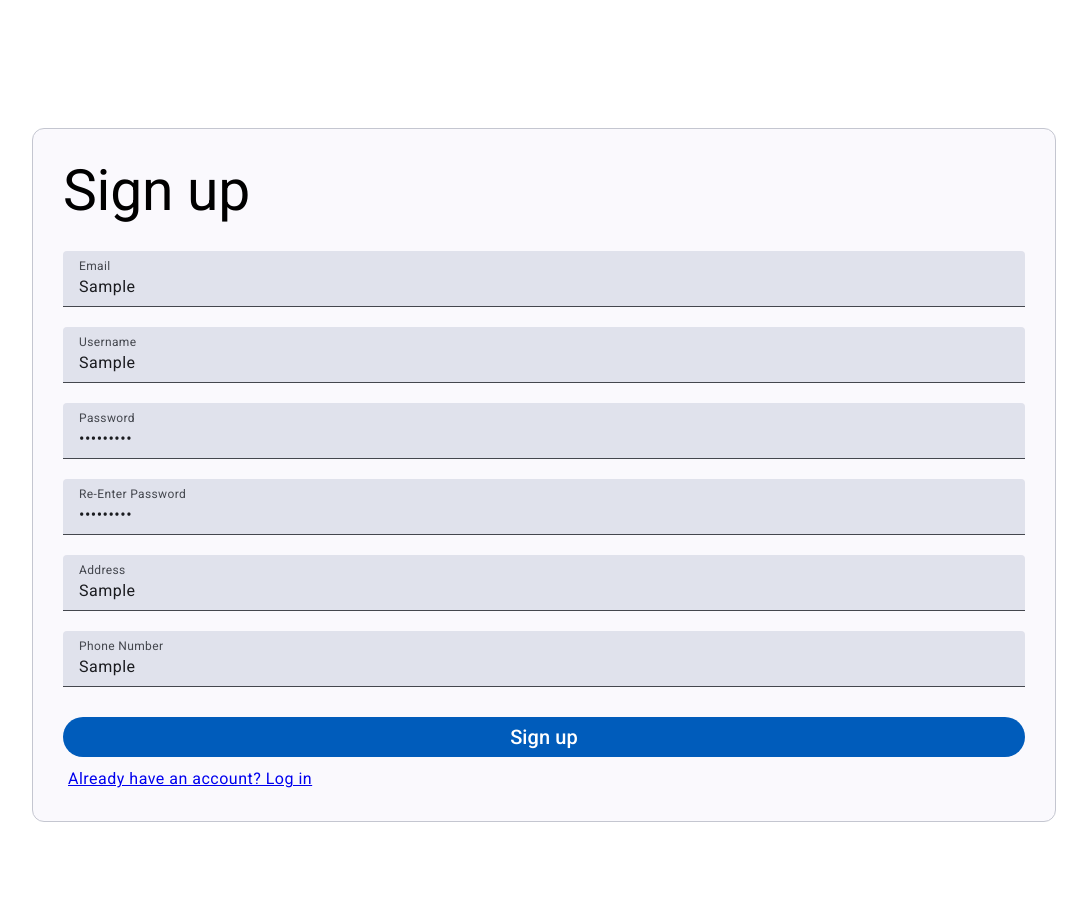
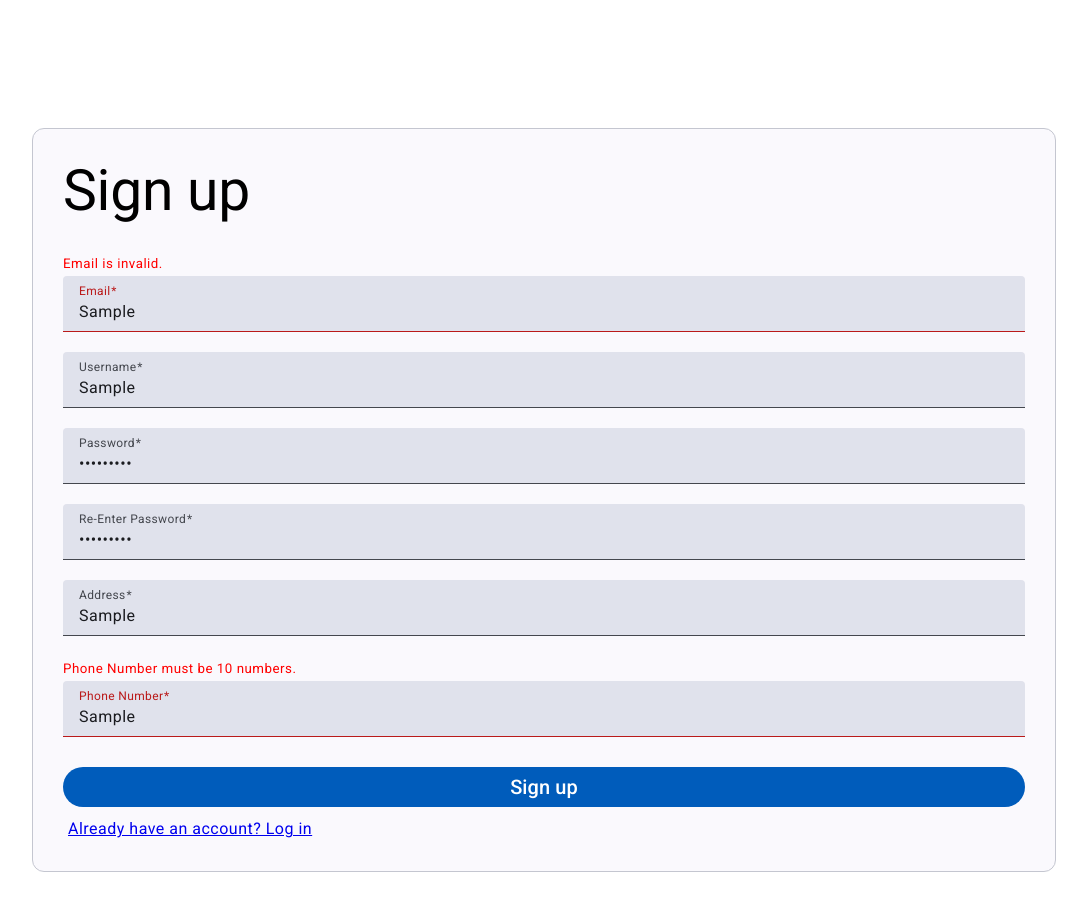
Before and after one commit to NqmGithub/CoffeeShopManagementSystem, an Angular app in the folder Front end/CoffeeShop/: page /register in a window 1280 px wide. Both pictures are taken after typing "Sample", "Sample", "Sample123", "Sample123", "Sample", "Sample" into the empty fields and a click on the button "Sign up". Shown: the top 910 px of the page, without its empty margins (96-1183 px from the left). Built offline with nearby package versions, Linux system fonts and the light colour scheme; no server answers.

Commit message:
data validation in backend and log in, sign up validation front end

```diff
--- a/Front end/CoffeeShop/src/views/login/login.component.html
+++ b/Front end/CoffeeShop/src/views/login/login.component.html
@@ -1,6 +1,15 @@
 <mat-card appearance="outlined" style="margin: 10%;padding: 30px;">
     <h1>Log in</h1>
     <form  [formGroup]="loginForm" (submit)="login()">
+        @if((loginForm.get('email')?.dirty || loginForm.get('email')?.touched) && loginForm.get('email')?.invalid){
+            @if(loginForm.get('email')?.errors?.['required']){
+                <small>Email is required.</small>
+            }
+            @if(loginForm.get('email')?.errors?.['email']){
+                <small>Email is invalid.</small>
+            }
+        }
+
         <mat-form-field style="width: 100%;">
             <mat-label>Email</mat-label>
             <input matInput formControlName="email">
--- a/Front end/CoffeeShop/src/views/login/login.component.scss
+++ b/Front end/CoffeeShop/src/views/login/login.component.scss
@@ -0,0 +1,3 @@
+small{
+    color: red;
+}
--- a/Front end/CoffeeShop/src/views/login/login.component.ts
+++ b/Front end/CoffeeShop/src/views/login/login.component.ts
@@ -1,5 +1,5 @@
 import { Component, inject } from '@angular/core';
-import { FormControl, FormGroup, ReactiveFormsModule } from '@angular/forms';
+import { FormControl, FormGroup, ReactiveFormsModule, Validators } from '@angular/forms';
 import { MatButton } from '@angular/material/button';
 import { MatFormFieldModule } from '@angular/material/form-field';
 import { MatInputModule } from '@angular/material/input';
@@ -15,7 +15,7 @@ import { Router, RouterModule } from '@angular/router';
 })
 export class LoginComponent {
   loginForm = new FormGroup({
-    email: new FormControl(''),
+    email: new FormControl('', [Validators.required, Validators.email]),
     password: new FormControl('')
   })
 
--- a/Front end/CoffeeShop/src/views/register/register.component.html
+++ b/Front end/CoffeeShop/src/views/register/register.component.html
@@ -1,30 +1,79 @@
 <mat-card appearance="outlined" style="margin: 10%;padding: 30px;">
     <h1>Sign up</h1>
     <form  [formGroup]="signupForm" (submit)="signup()">
+        @if((signupForm.get('email')?.dirty || signupForm.get('email')?.touched) && signupForm.get('email')?.invalid){
+            @if(signupForm.get('email')?.errors?.['required']){
+                <small>Email is required.</small>
+            }
+            @if(signupForm.get('email')?.errors?.['email']){
+                <small>Email is invalid.</small>
+            }
+        }
+
         <mat-form-field style="width: 100%;">
             <mat-label>Email</mat-label>
             <input matInput formControlName="email">
         </mat-form-field>
+
+        @if((signupForm.get('userName')?.dirty || signupForm.get('userName')?.touched) && signupForm.get('userName')?.invalid){
+            @if(signupForm.get('userName')?.errors?.['required']){
+                <small>Username is required.</small>
+            }
+            @else{
+                <small>User must be longer than 3 characters and smaller than 20.</small>
+            }
+        }
 
         <mat-form-field style="width: 100%;">
             <mat-label>Username</mat-label>
             <input matInput formControlName="userName">
         </mat-form-field>
 
+        @if((signupForm.get('password')?.dirty || signupForm.get('password')?.touched) && signupForm.get('password')?.invalid){
+            @if(signupForm.get('password')?.errors?.['required']){
+                <small>Password is required.</small>
+            }
+            @else{
+                <small>Password must be longer than 5 characters and smaller than 20.</small>
+            }
+        }
+
         <mat-form-field style="width: 100%;">
             <mat-label>Password</mat-label>
             <input type="password" matInput formControlName="password">
         </mat-form-field>
+
+        @if((signupForm.get('rePassword')?.dirty || signupForm.get('rePassword')?.touched) && signupForm.hasError('passwordMismatch')){
+            <small>Password does not match</small>
+        }
 
         <mat-form-field style="width: 100%;">
             <mat-label>Re-Enter Password</mat-label>
             <input type="password" matInput formControlName="rePassword">
         </mat-form-field>
 
+        @if((signupForm.get('address')?.dirty || signupForm.get('address')?.touched) && signupForm.get('address')?.invalid){
+            @if(signupForm.get('address')?.errors?.['required']){
+                <small>Address is required.</small>
+            }
+            @else{
+                <small>Address must be longer than 2 characters and smaller than 30.</small>
+            }
+        }
+
         <mat-form-field style="width: 100%;">
             <mat-label>Address</mat-label>
             <input type="text" matInput formControlName="address">
         </mat-form-field>
+
+        @if((signupForm.get('phoneNumber')?.dirty || signupForm.get('phoneNumber')?.touched) && signupForm.get('phoneNumber')?.invalid){
+            @if(signupForm.get('phoneNumber')?.errors?.['required']){
+                <small>Phone Number is required.</small>
+            }
+            @else{
+                <small>Phone Number must be 10 numbers.</small>
+            }
+        }
 
         <mat-form-field style="width: 100%;">
             <mat-label>Phone Number</mat-label>
--- a/Front end/CoffeeShop/src/views/register/register.component.scss
+++ b/Front end/CoffeeShop/src/views/register/register.component.scss
@@ -0,0 +1,3 @@
+small{
+    color: red;
+}
--- a/Front end/CoffeeShop/src/views/register/register.component.ts
+++ b/Front end/CoffeeShop/src/views/register/register.component.ts
@@ -1,5 +1,5 @@
 import { Component, inject } from '@angular/core';
-import { FormControl, FormGroup, ReactiveFormsModule } from '@angular/forms';
+import { AbstractControl, FormControl, FormGroup, ReactiveFormsModule, ValidationErrors, Validators } from '@angular/forms';
 import { MatButton } from '@angular/material/button';
 import { MatFormFieldModule } from '@angular/material/form-field';
 import { MatInputModule } from '@angular/material/input';
@@ -15,14 +15,18 @@ import { User } from '../../Interfaces/user';
   styleUrl: './register.component.scss'
 })
 export class RegisterComponent {
-  signupForm = new FormGroup({
-    email: new FormControl(''),
-    password: new FormControl(''),
-    rePassword: new FormControl(''),
-    address: new FormControl(''),
-    phoneNumber: new FormControl(''),
-    userName: new FormControl('')
-  })
+  signupForm: FormGroup;
+  constructor(){
+    this.signupForm = new FormGroup({
+      email: new FormControl('', [Validators.required, Validators.email]),
+      password: new FormControl('', [Validators.required, Validators.minLength(5), Validators.maxLength(20)]),
+      rePassword: new FormControl('', [Validators.required, Validators.minLength(5), Validators.maxLength(20)]),
+      address: new FormControl('', [Validators.required, Validators.minLength(2), Validators.maxLength(30)]),
+      phoneNumber: new FormControl('', [Validators.required, Validators.minLength(10), Validators.maxLength(10)]),
+      userName: new FormControl('', [Validators.required, Validators.minLength(3), Validators.maxLength(20)])
+    }, { validators: passwordMatchValidator });
+  }
+
 
   auth: AuthService = inject(AuthService);
   router: Router = inject(Router)
@@ -51,3 +55,13 @@ export class RegisterComponent {
     this.auth.signup(user)
   }
 }
+
+function passwordMatchValidator(control: AbstractControl): ValidationErrors | null {
+  const password = control.get('password')?.value;
+  const rePassword = control.get('rePassword')?.value;
+
+  if (password !== rePassword) {
+    return { passwordMismatch: true };
+  }
+  return null;
+}
```
Also changed, not shown: 2 other files (tests, documents, lock files or other folders).
